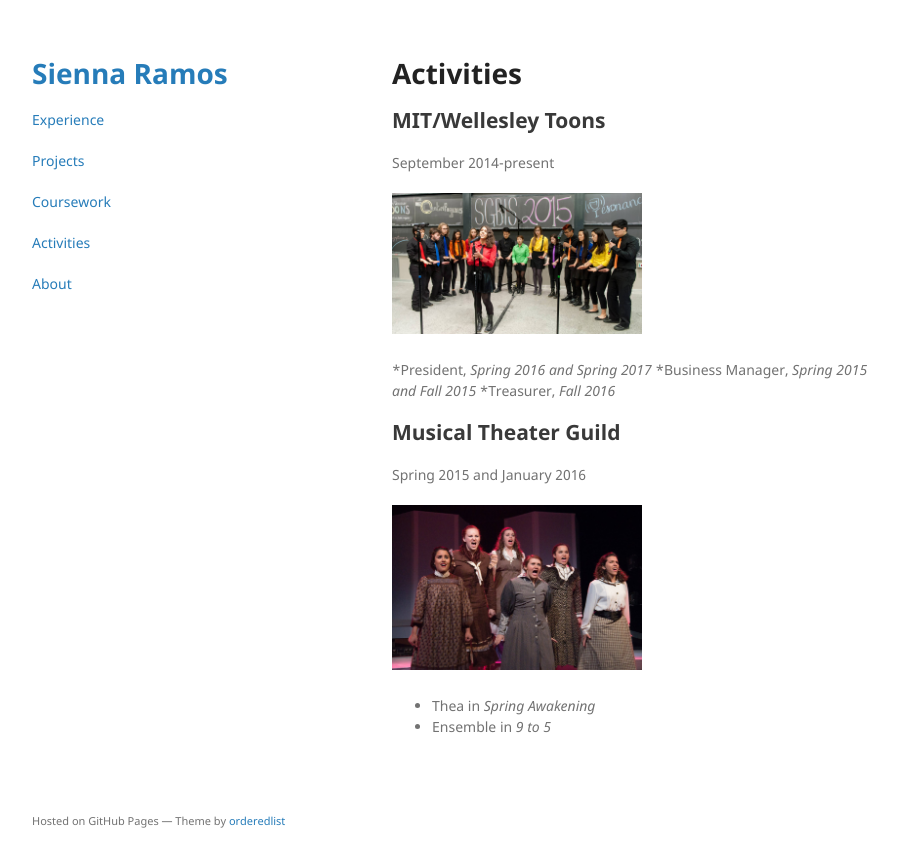
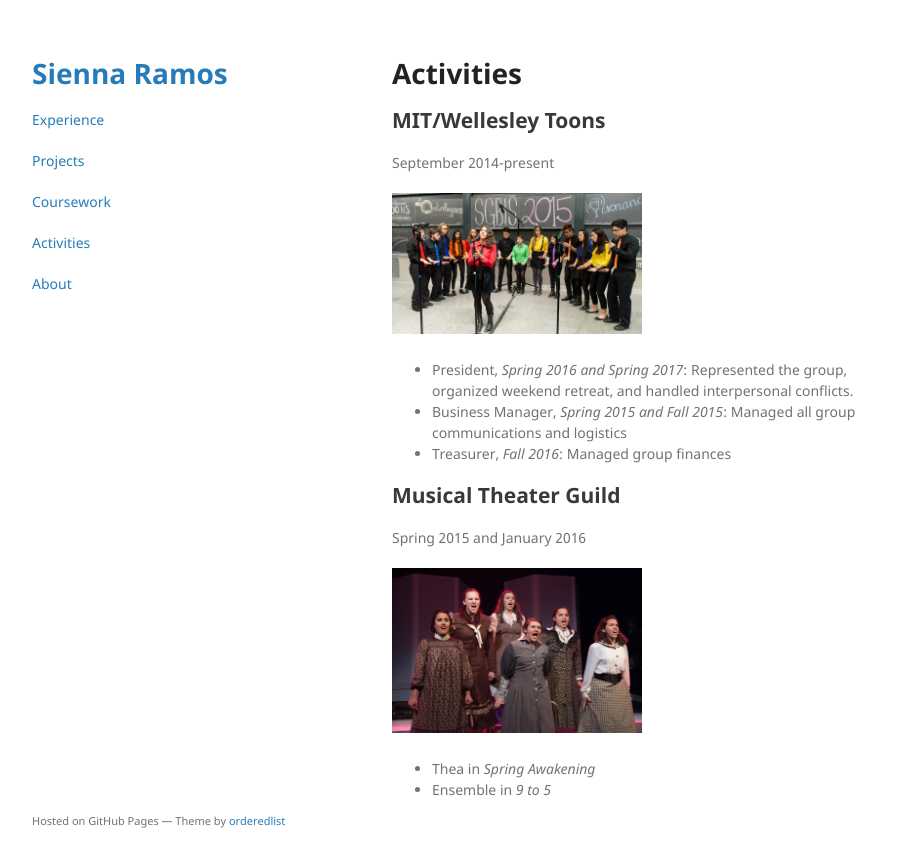
Before and after one commit to saramos/saramos.github.io, a Jekyll site: the page built from activities.md, in a window 1280 px wide. Shown: the top 867 px of the page, without its empty margins (178-1076 px from the left). Built offline with Jekyll 4.4.1, drawn with Linux system fonts in a browser that asks for light colours; our own code applies the rules of GitHub Pages for plain Markdown files.

Commit message:
activity descriptions

```diff
--- a/activities.md
+++ b/activities.md
@@ -9,9 +9,9 @@ September 2014-present
 
 ![](Toons.jpg){:height="50%" width="50%"}
 
-*President, _Spring 2016 and Spring 2017_
-*Business Manager, _Spring 2015 and Fall 2015_
-*Treasurer, _Fall 2016_
+* President, _Spring 2016 and Spring 2017_: Represented the group, organized weekend retreat, and handled interpersonal conflicts.
+* Business Manager, _Spring 2015 and Fall 2015_: Managed all group communications and logistics
+* Treasurer, _Fall 2016_: Managed group finances
 
 
 ## Musical Theater Guild
```
